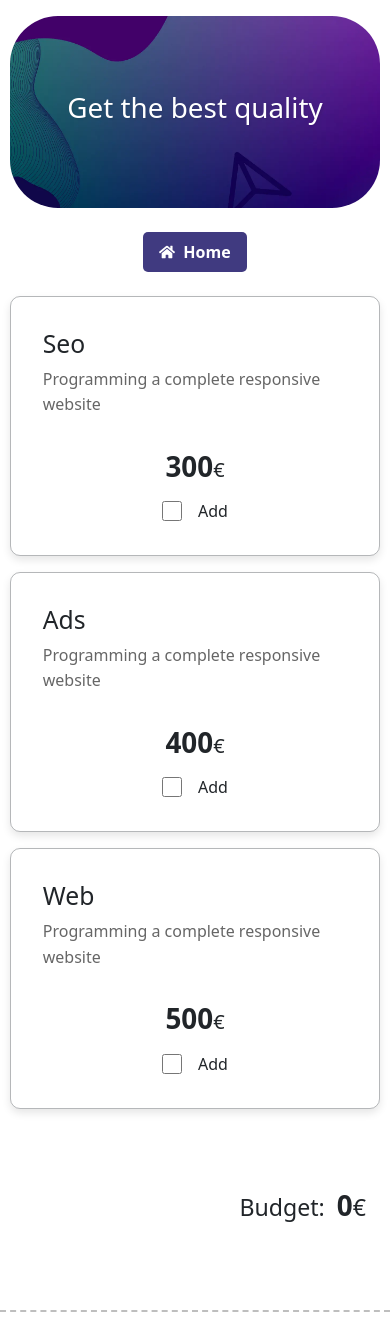
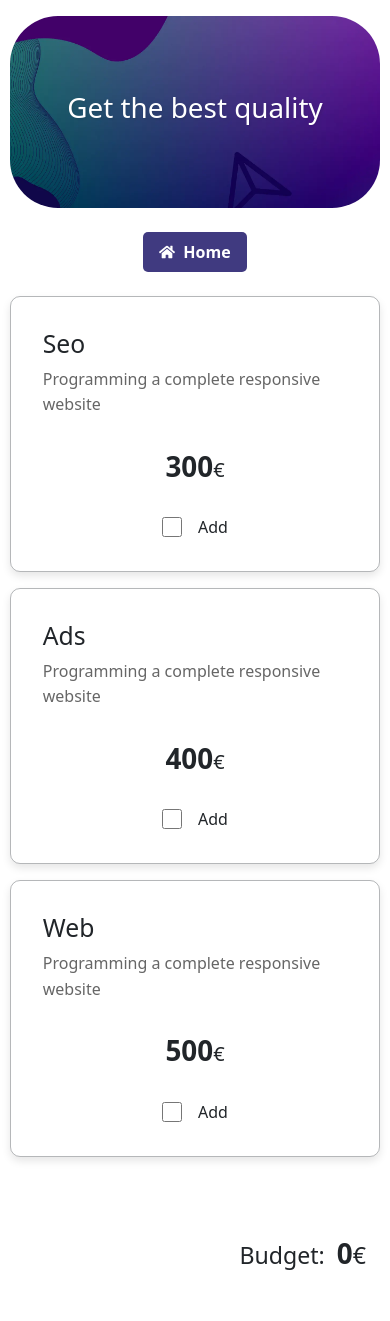
Before and after one commit to dracudev/S6-Budget-App, a React (Vite) app: page /budget in a window 390 px wide. Shown: the top 1321 px of the page. Built offline with nearby package versions, Linux system fonts and the light colour scheme.

Commit message:
better styles

```diff
--- a/src/pages/budget/BudgetForm.css
+++ b/src/pages/budget/BudgetForm.css
@@ -36,4 +36,7 @@
       margin: 1rem 0;
     }
   }
+  .add-button {
+    margin-top: 1rem;
+  }
 }
--- a/src/pages/budget/BudgetForm.jsx
+++ b/src/pages/budget/BudgetForm.jsx
@@ -19,7 +19,7 @@ export function BudgetForm() {
           </h5>
 
           <label>
-            <div className="d-flex align-items-center ">
+            <div className="d-flex align-items-center add-button">
               <input
                 className="checkbox"
                 type="checkbox"
@@ -43,7 +43,7 @@ export function BudgetForm() {
           </h5>
 
           <label>
-            <div className="d-flex align-items-center ">
+            <div className="d-flex align-items-center add-button">
               <input
                 className="checkbox"
                 type="checkbox"
@@ -67,7 +67,7 @@ export function BudgetForm() {
           </h5>
 
           <label>
-            <div className="d-flex align-items-center ">
+            <div className="d-flex align-items-center add-button">
               <input
                 className="checkbox"
                 type="checkbox"
--- a/src/pages/budget/WebElements.css
+++ b/src/pages/budget/WebElements.css
@@ -9,6 +9,9 @@
   display: flex;
   align-items: center;
   gap: 3rem;
+}
+.number-input .pages {
+  margin-left: 2.15rem;
 }
 
 .number-input input {
@@ -36,7 +39,4 @@
     justify-content: center;
     margin-top: 2rem;
   }
-  .pages {
-    margin-right: 2.2rem;
-  }
 }
```
